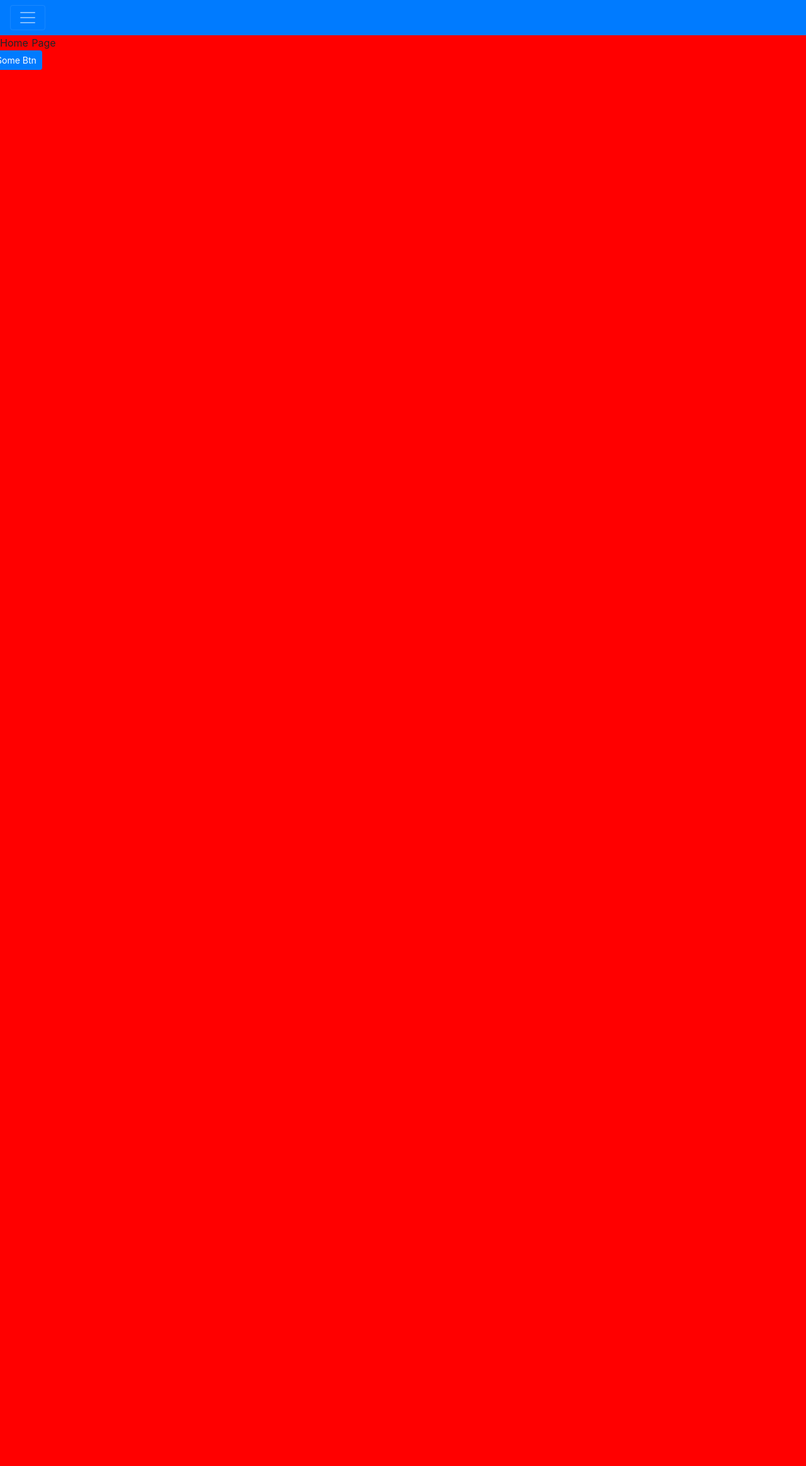
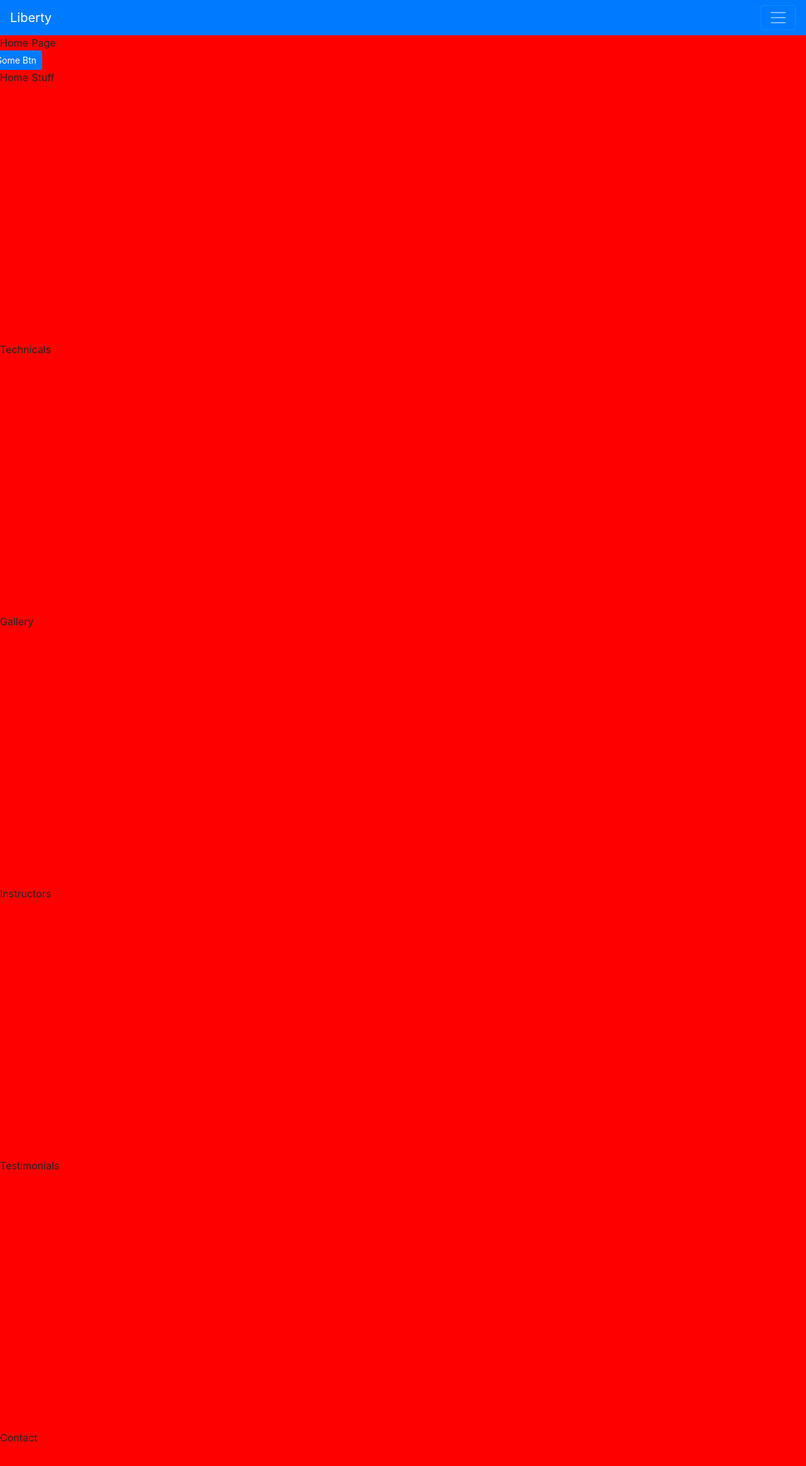
Before and after one commit to AdamAbonyi/AdamNuxtExample, a Nuxt app: page / in a window 1280 px wide. Shown: the top 2328 px of the page at 63% size. Before the commit the page ends 800 px from the top, so only its background shows below. Built offline with nearby package versions, Linux system fonts and the light colour scheme.

Commit message:
Work on navmenu

```diff
--- a/assets/style.scss
+++ b/assets/style.scss
@@ -1,3 +1,46 @@
 body {
   background-color:red;
 }
+
+/* Page Blur out */
+.blur-leave-active
+ {
+	-webkit-animation: text-blur-out 0.3s cubic-bezier(0.550, 0.085, 0.680, 0.530) both;
+	        animation: text-blur-out 0.3s cubic-bezier(0.550, 0.085, 0.680, 0.530) both;
+}
+
+.blur-enter-active {
+  -webkit-animation: text-blur-out 0.3s cubic-bezier(0.550, 0.085, 0.680, 0.530) alternate-reverse;
+  animation: text-blur-out 0.3s cubic-bezier(0.550, 0.085, 0.680, 0.530) alternate-reverse;
+}
+
+/* ----------------------------------------------
+ * Generated by Animista on 2017-12-14 22:25:9
+ * w: http://animista.net, t: @cssanimista
+ * ---------------------------------------------- */
+
+/**
+ * ----------------------------------------
+ * animation text-blur-out
+ * ----------------------------------------
+ */
+ @-webkit-keyframes text-blur-out {
+  0% {
+    -webkit-filter: blur(0.01);
+            filter: blur(0.01);
+  }
+  100% {
+    -webkit-filter: blur(12px) opacity(0%);
+            filter: blur(12px) opacity(0%);
+  }
+}
+@keyframes text-blur-out {
+  0% {
+    -webkit-filter: blur(0.01);
+            filter: blur(0.01);
+  }
+  100% {
+    -webkit-filter: blur(12px) opacity(0%);
+            filter: blur(12px) opacity(0%);
+  }
+}
--- a/components/TopBar.vue
+++ b/components/TopBar.vue
@@ -1,8 +1,10 @@
 <template>
- <b-navbar type="dark" variant="primary" toggleable>
+ <b-navbar type="dark" variant="primary" toggleable toggle-breakpoint="lg">
+    <b-navbar-brand to="/">Liberty</b-navbar-brand>
     <b-navbar-toggle target="nav_dropdown_collapse"></b-navbar-toggle>
+
     <b-collapse is-nav id="nav_dropdown_collapse">
-      <b-navbar-nav>
+      <b-navbar-nav class="ml-auto">
         <b-nav-item to="/#home">Home</b-nav-item>
         <b-nav-item to="/#technicals">Technicals</b-nav-item>
         <b-nav-item to="/#gallery">Gallery</b-nav-item>
@@ -23,4 +25,5 @@ export default {
 </script>
 
 <style scoped>
+
 </style>
--- a/pages/events.vue
+++ b/pages/events.vue
@@ -8,6 +8,7 @@
 
 <script>
 export default {
+  transition: 'blur',
   components: {
   }
 }
--- a/pages/index.vue
+++ b/pages/index.vue
@@ -7,38 +7,57 @@
       Some Btn
     </b-button>
   </div>
+
+  <section id="#home">
+    Home Stuff
+    <br /><br /><br /><br /><br /><br />
+    <br /><br /><br /><br /><br /><br />
+    <br /><br /><br /><br /><br /><br />
+  </section>
+
+  <section id="#technicals">
+    Technicals
+    <br /><br /><br /><br /><br /><br />
+    <br /><br /><br /><br /><br /><br />
+    <br /><br /><br /><br /><br /><br />
+  </section>
+
+  <section id="#gallery">
+    Gallery
+    <br /><br /><br /><br /><br /><br />
+    <br /><br /><br /><br /><br /><br />
+    <br /><br /><br /><br /><br /><br />
+  </section>
+
+  <section id="#instructors">
+    Instructors
+    <br /><br /><br /><br /><br /><br />
+    <br /><br /><br /><br /><br /><br />
+    <br /><br /><br /><br /><br /><br />
+  </section>
+
+  <section id="#instructors">
+    Testimonials
+    <br /><br /><br /><br /><br /><br />
+    <br /><br /><br /><br /><br /><br />
+    <br /><br /><br /><br /><br /><br />
+  </section>
+
+  <section id="#contact">
+    Contact
+    <br /><br /><br /><br /><br /><br />
+    <br /><br /><br /><br /><br /><br />
+    <br /><br /><br /><br /><br /><br />
+  </section>
 </div>
-  <!-- <section class="container">
-    <div>
-      <app-logo/>
-      <h1 class="title">
-        nuxtjjouda
-      </h1>
-      <h2 class="subtitle">
-        Nuxt.js project
-      </h2>
-      <div class="links">
-        <a
-          href="https://nuxtjs.org/"
-          target="_blank"
-          class="button--green">Documentation</a>
-        <a
-          href="https://github.com/nuxt/nuxt.js"
-          target="_blank"
-          class="button--grey">GitHub</a>
-      </div>
-    </div>
-  </section> -->
+
 </template>
 
 <script>
 import AppLogo from "~/components/AppLogo.vue";
 
 export default {
-  transition: {
-    name: 'slide',
-    mode: 'out-in'
-  },
+  transition: 'blur',
   components: {
     AppLogo
   }
@@ -46,31 +65,4 @@ export default {
 </script>
 
 <style>
-/* .container {
-  min-height: 100vh;
-  display: flex;
-  justify-content: center;
-  align-items: center;
-  text-align: center;
-}
-
-.title {
-  display: block;
-  font-weight: 300;
-  font-size: 100px;
-  color: #35495e;
-  letter-spacing: 1px;
-}
-
-.subtitle {
-  font-weight: 300;
-  font-size: 42px;
-  color: #526488;
-  word-spacing: 5px;
-  padding-bottom: 15px;
-}
-
-.links {
-  padding-top: 15px;
-} */
 </style>
--- a/pages/support.vue
+++ b/pages/support.vue
@@ -8,6 +8,8 @@
 
 <script>
 export default {
+
+  transition: 'blur',
   components: {
   }
 }
--- a/pages/technicals.vue
+++ b/pages/technicals.vue
@@ -6,6 +6,7 @@
 
 <script>
 export default {
+  transition: 'blur',
   components: {
   }
 }
```
